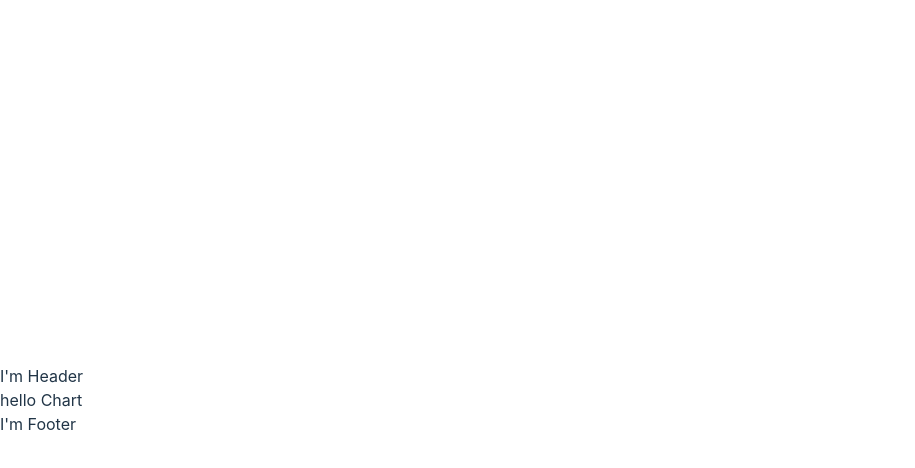
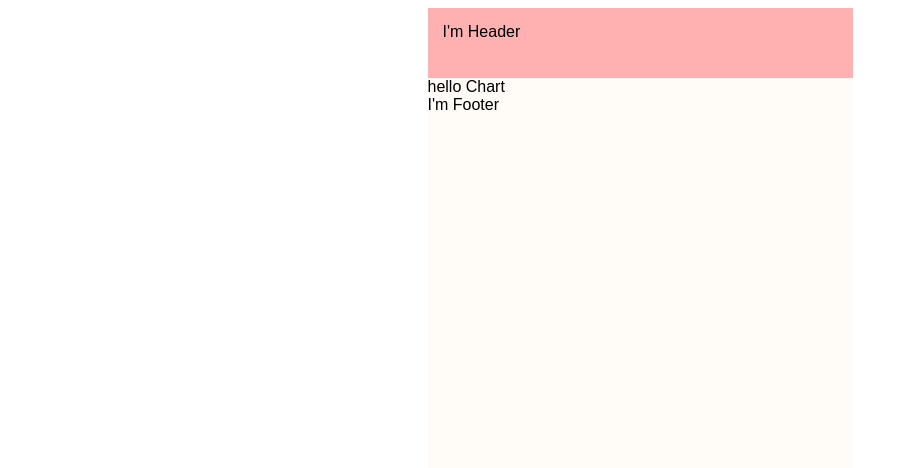
Before and after one commit to Hyunji14/hanteoglobal-project, a React (Vite) app in the folder front/: page / in a window 1280 px wide. Shown: the top 468 px of the page, without its empty margins (0-915 px from the left). Built offline with nearby package versions, Linux system fonts and the light colour scheme.

Commit message:
[FE] feat : Layout & Header

```diff
--- a/front/package.json
+++ b/front/package.json
@@ -10,9 +10,11 @@
     "preview": "vite preview"
   },
   "dependencies": {
+    "@types/styled-components": "^5.1.34",
     "react": "^18.2.0",
     "react-dom": "^18.2.0",
-    "react-router-dom": "^6.22.3"
+    "react-router-dom": "^6.22.3",
+    "styled-components": "^6.1.8"
   },
   "devDependencies": {
     "@types/react": "^18.2.64",
--- a/front/src/App.tsx
+++ b/front/src/App.tsx
@@ -10,7 +10,7 @@ import {
   NotFoundPage,
 } from './pages';
 
-import Layout from './components/LayOut/Layout';
+import Layout from './components/Layout/Layout';
 import { PATH } from './global/constants';
 
 const router = createBrowserRouter([
--- /dev/null
+++ b/front/src/components/Header/Header.styles.ts
@@ -0,0 +1,11 @@
+import styled from 'styled-components';
+
+export const Container = styled.div`
+  height: 70px;
+  width: 100%;
+  display: flex;
+  flex-direction: row;
+  justify-content: space-between;
+  padding: 15px;
+  background-color: ${({ theme }) => theme.colors.main};
+`;
--- a/front/src/components/Header/Header.tsx
+++ b/front/src/components/Header/Header.tsx
@@ -1,3 +1,5 @@
+import * as S from './Header.styles';
+
 export default function Header() {
-  return <div>I'm Header</div>;
+  return <S.Container>I'm Header</S.Container>;
 }
--- /dev/null
+++ b/front/src/components/Layout/Layout.styles.ts
@@ -0,0 +1,9 @@
+import styled from 'styled-components';
+
+export const Container = styled.div`
+  max-width: ${({ theme }) => theme.size.maxWidth}px;
+  min-height: ${({ theme }) => theme.size.maxHeight}px;
+  background-color: ${({ theme }) => theme.colors.background};
+  margin: 0 auto;
+  box-sizing: border-box;
+`;
--- a/front/src/components/Layout/Layout.tsx
+++ b/front/src/components/Layout/Layout.tsx
@@ -1,13 +1,16 @@
 import { Outlet } from 'react-router-dom';
 import Header from '../Header/Header';
 import Footer from '../Footer/Footer';
+import * as S from './Layout.styles';
 
 export default function Layout() {
   return (
     <>
-      <Header />
-      <Outlet />
-      <Footer />
+      <S.Container>
+        <Header />
+        <Outlet />
+        <Footer />
+      </S.Container>
     </>
   );
 }
--- /dev/null
+++ b/front/src/global/GlobalStyle.ts
@@ -0,0 +1,15 @@
+import { createGlobalStyle } from 'styled-components';
+
+const GlobalStyle = createGlobalStyle`
+  * {
+    box-sizing: border-box;
+    font-family: "NotoSansKR", Arial, Helvetica, sans-serif;
+}
+
+a {
+    text-decoration: none;
+    color: #332126;
+}
+`;
+
+export default GlobalStyle;
--- /dev/null
+++ b/front/src/global/theme.ts
@@ -0,0 +1,19 @@
+const colors = {
+  textPirmary: '#332126',
+  background: '#FFFBF7',
+  main: '#FFB1B2',
+};
+
+const size = {
+  maxWidth: 425,
+  maxHeight: 900,
+  sm: 12,
+  rg: 14,
+  md: 16,
+  lg: 20,
+};
+
+export const theme = {
+  size,
+  colors,
+};
--- a/front/src/main.tsx
+++ b/front/src/main.tsx
@@ -1,10 +1,16 @@
-import React from 'react'
-import ReactDOM from 'react-dom/client'
-import App from './App.tsx'
-import './index.css'
+import React from 'react';
+import ReactDOM from 'react-dom/client';
+import { ThemeProvider } from 'styled-components';
+
+import { theme } from './global/theme.ts';
+import GlobalStyle from './global/GlobalStyle.ts';
+import App from './App.tsx';
 
 ReactDOM.createRoot(document.getElementById('root')!).render(
   <React.StrictMode>
-    <App />
-  </React.StrictMode>,
-)
+    <ThemeProvider theme={theme}>
+      <GlobalStyle />
+      <App />
+    </ThemeProvider>
+  </React.StrictMode>
+);
```
Also changed, not shown: front/tsconfig.json (+7 -1 lines), front/.pnp.cjs, 1 other file (tests, documents, lock files or other folders).
